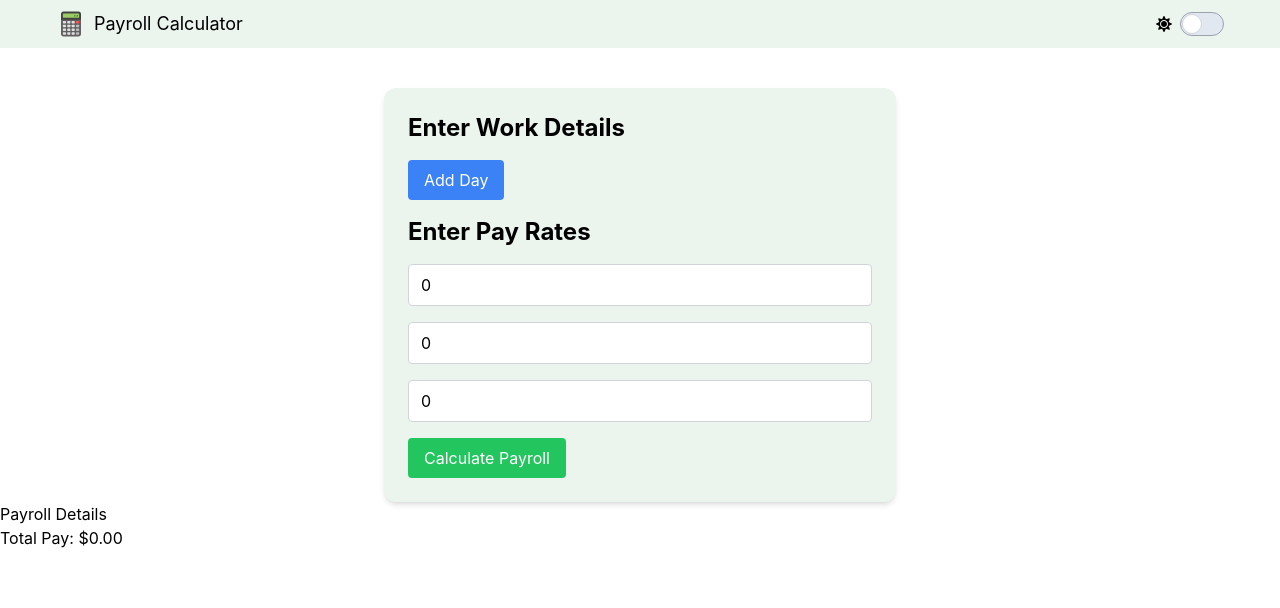
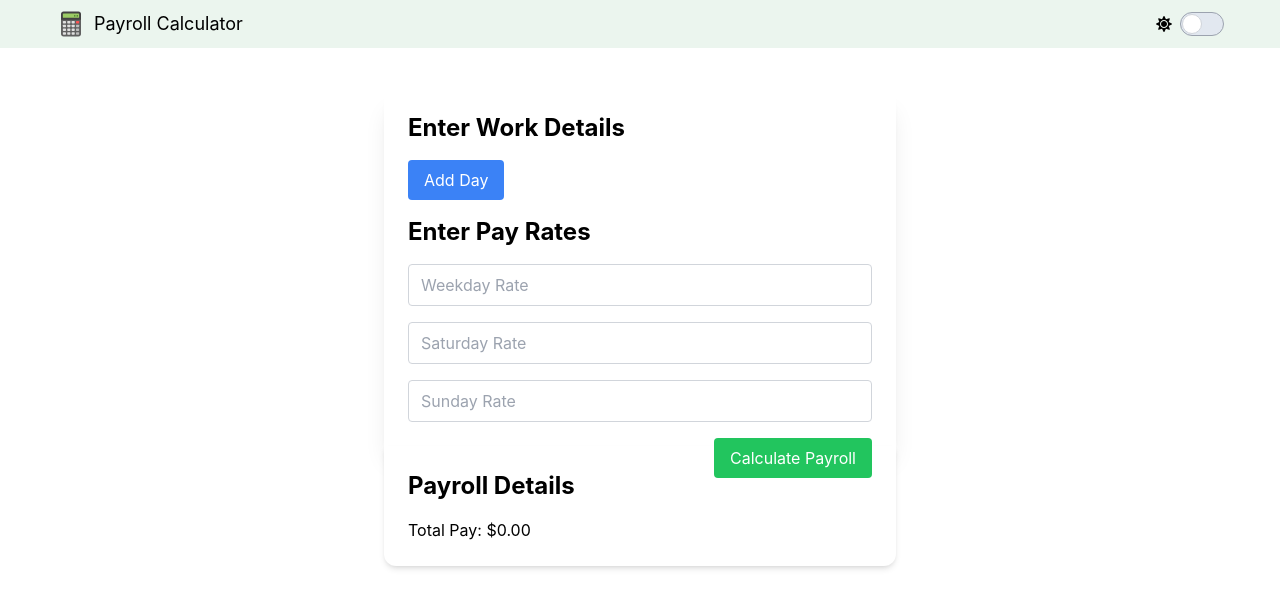
Before and after one commit to friendedflyer72/Payroll-Calculator, a React (Create React App) app: page / in a window 1280 px wide. Shown: the top 608 px of the page. Built offline with nearby package versions, Linux system fonts and the light colour scheme.

Commit message:
Added some Css

```diff
--- a/src/App.js
+++ b/src/App.js
@@ -9,7 +9,7 @@ const App = () => {
 
   const toggleMode = () => {
     if (mode === "dark") {
-      document.body.style.backgroundColor = "white";
+      document.body.style.backgroundColor = "#84BCDA";
       document.body.style.color = "black";
       setMode("light");
     } else {
--- a/src/components/InputForm.js
+++ b/src/components/InputForm.js
@@ -1,11 +1,11 @@
 import React, { useState } from 'react';
 
-const InputForm = ({ setPayDetails }) => {
+const InputForm = ({ setPayDetails, mode }) => {
   const [days, setDays] = useState([]);
   const [payRates, setPayRates] = useState({
-    weekday: 0,
-    saturday: 0,
-    sunday: 0,
+    weekday: '',
+    saturday: '',
+    sunday: '',
   });
 
   const handleAddDay = () => {
@@ -45,7 +45,7 @@ const InputForm = ({ setPayDetails }) => {
   };
 
   return (
-    <div className="p-6 max-w-lg mx-auto bg-[#EBF5EE] rounded-xl shadow-md space-y-4">
+    <div className={`p-6 max-w-lg mx-auto ${mode === 'dark' ? 'bg-gray-900 text-white' : 'bg-white text-black'} rounded-t-xl shadow-xl space-y-4`}>
       <h2 className="text-2xl font-bold">Enter Work Details</h2>
       <button
         className="bg-blue-500 text-white px-4 py-2 rounded hover:bg-blue-600"
@@ -101,7 +101,7 @@ const InputForm = ({ setPayDetails }) => {
         onChange={(e) => handleRateChange('sunday', e.target.value)}
       />
       <button
-        className="bg-green-500 text-white px-4 py-2 rounded hover:bg-green-600"
+        className="float-right bg-green-500 text-white px-4 py-2 rounded hover:bg-green-600"
         onClick={calculatePayroll}
       >
         Calculate Payroll
--- a/src/components/PayrollDisplay.js
+++ b/src/components/PayrollDisplay.js
@@ -1,11 +1,11 @@
 import React from 'react';
 
-const PayrollDisplay = ({ payDetails }) => {
+const PayrollDisplay = ({ payDetails, mode }) => {
   const totalPay = payDetails.reduce((acc, day) => acc + day.pay, 0);
 
   return (
-    <div>
-      <h2>Payroll Details</h2>
+    <div className={`p-6 max-w-lg mx-auto ${mode === 'dark' ? 'bg-gray-900 text-white' : 'bg-white text-black'} rounded-b-xl shadow-md space-y-4`}>
+      <h2 className='text-2xl font-bold'>Payroll Details</h2>
       <ul>
         {payDetails.map((day, index) => (
           <li key={index}>
```
